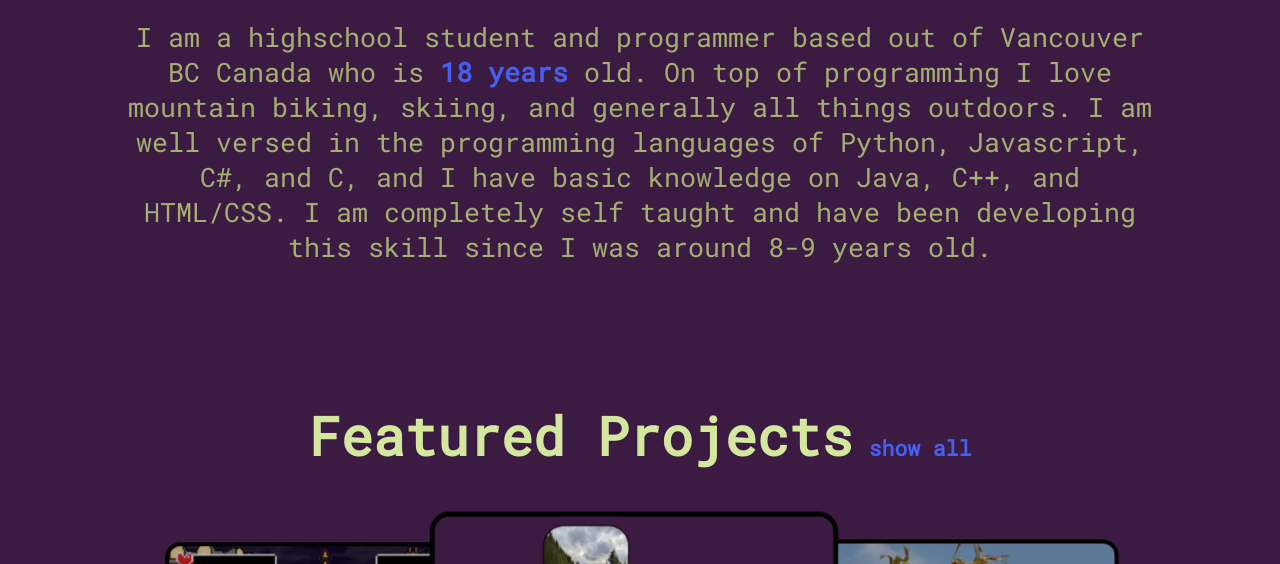
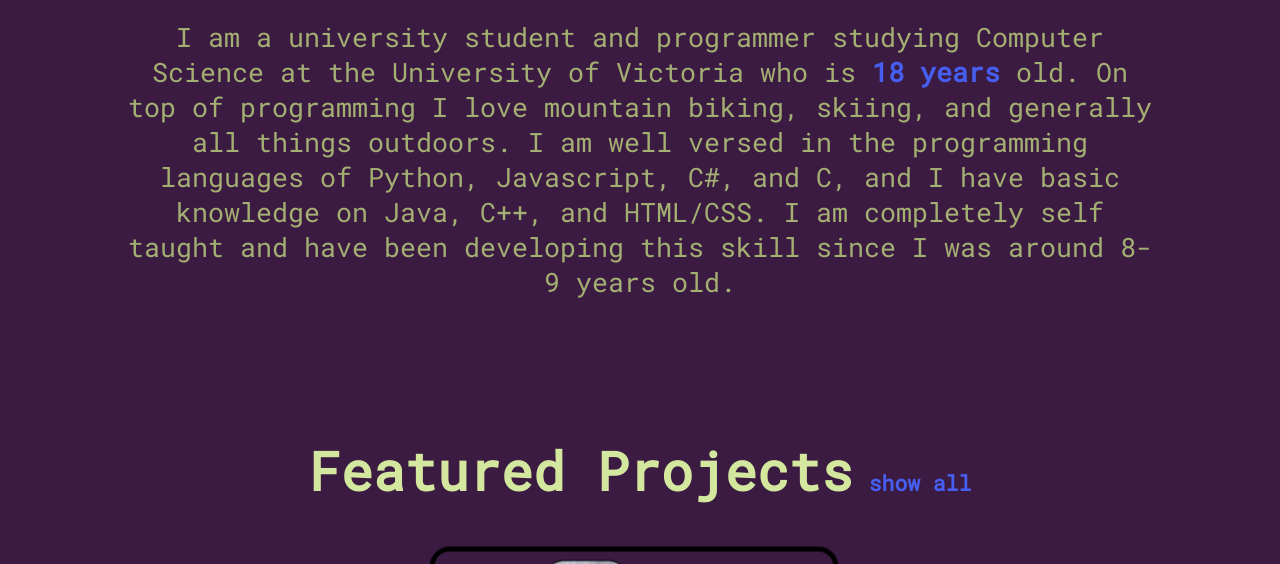
Before and after one commit to kaighe/digital-portfolio-old, a plain HTML site: page index.html in a window 1280 px wide. Shown: the part 536-1100 px from the top of the page. Drawn offline with Linux system fonts and the light colour scheme; files whose address does not match are found by name.

Commit message:
Changed bio

```diff
--- a/index.html
+++ b/index.html
@@ -32,7 +32,7 @@
                 <h1>Who am I?</h1>
             </div>
             <div class="center-text" style="margin-left: 10%; margin-right: 10%;animation-delay: 1.7s;">
-                <span>I am a highschool student and programmer based out of Vancouver BC Canada who is</span>
+                <span>I am a university student and programmer studying Computer Science at the University of Victoria who is</span>
 		<span class="age-link-old">
                     <span class="link">18 years
                         <span class="age-show">
```
